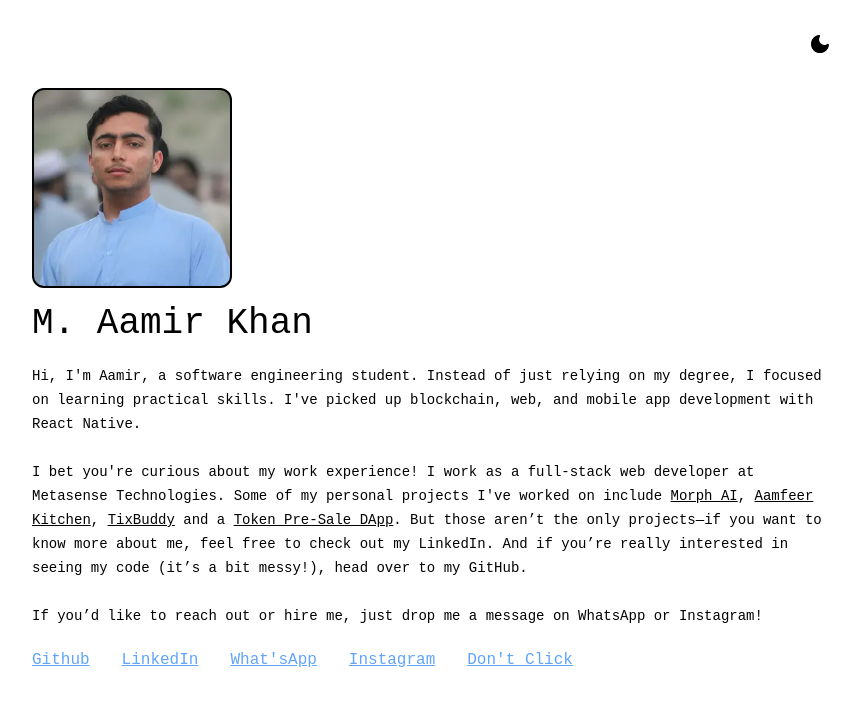
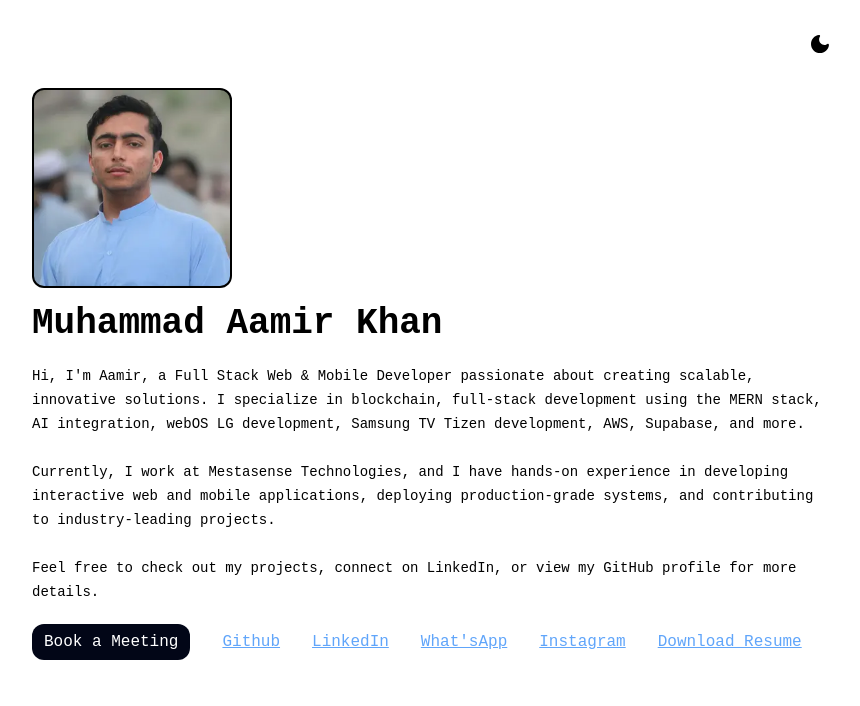
Before and after one commit to aamir-067/react-portfolio, a React (Create React App) app: page / in a window 1280 px wide. Shown: the top 706 px of the page, without its empty margins (208-1068 px from the left). Built offline with nearby package versions, Linux system fonts and the light colour scheme.

Commit message:
feat: add meeting link and seo practices

```diff
--- a/package.json
+++ b/package.json
@@ -5,6 +5,7 @@
 	"dependencies": {
 		"react": "^18.2.0",
 		"react-dom": "^18.2.0",
+		"react-helmet-async": "^2.0.5",
 		"react-scripts": "^5.0.1"
 	},
 	"scripts": {
--- a/src/App.tsx
+++ b/src/App.tsx
@@ -1,9 +1,93 @@
+import { Helmet } from 'react-helmet-async';
 import Hero from './components/Hero';
+
 function App() {
+  const seoTitle = "Muhammad Aamir Khan – Full Stack Web & Mobile Developer";
+  const seoDescription = "Muhammad Aamir Khan is a Full Stack Web & Mobile Developer based in Bannu, Pakistan. Specializing in blockchain, MERN stack, AI integration, webOS LG development, Samsung TV Tizen development, AWS, Supabase, and modern web/mobile applications. Passionate about creating scalable and innovative solutions.";
+  const keywords = "full stack developer, mobile developer, blockchain development, MERN stack, React, React Native, Next.js, Node.js, JavaScript, TypeScript, AI integration, OpenAI integration, Gemini integration, webOS LG development, Samsung TV Tizen development, AWS, Supabase, Docker, Firebase, Prisma, PostgreSQL, MongoDB, MySQL, smart contracts, responsive design, progressive web apps, UI/UX design, DevOps, scalable solutions, agile methodologies";
+  const canonicalUrl1 = "https://portfolio-of-aamir.vercel.app";
+  const canonicalUrl2 = "https://portfolio-of-aamir.netlify.app";
+  const profileImage = "https://f005.backblazeb2.com/b2api/v1/b2_download_file_by_id?fileId=4_zc421a63326d42ac782ac051b_f11475e19290637c4_d20250409_m055800_c005_v0501028_t0015_u01744178280365";
+  const twitterUsername = "@A_a_M_i_R_";
+  const author = "muhammad Aamir khan";
+
+  const jsonLdData = {
+    "@context": "https://schema.org",
+    "@type": "Person",
+    "name": author,
+    "jobTitle": "Full Stack Web & Mobile Developer",
+    "url": canonicalUrl1,
+    "image": profileImage,
+    "description": seoDescription,
+    "knowsAbout": [
+      "Blockchain Development",
+      "MERN Stack",
+      "React",
+      "React Native",
+      "Next.js",
+      "Node.js",
+      "AI Integration",
+      "OpenAi",
+      "Gemini Integration",
+      "webOS LG development",
+      "Samsung TV Tizen development",
+      "AWS",
+      "Supabase",
+      "Docker",
+      "Firebase",
+      "Prisma",
+      "PostgreSQL",
+      "MongoDB",
+      "MySQL"
+    ],
+    "affiliation": {
+      "@type": "Organization",
+      "name": "Mestasense Technologies"
+    },
+    "alumniOf": {
+      "@type": "CollegeOrUniversity",
+      "name": "UST Bannu"
+    }
+  };
+
   return (
-    <div className="App">
-      <Hero />
-    </div>
+    <>
+      <Helmet>
+        <html lang="en" />
+        <meta charSet="utf-8" />
+        <meta name="viewport" content="width=device-width, initial-scale=1" />
+        <title>{seoTitle}</title>
+        <meta name="description" content={seoDescription} />
+        <meta name="keywords" content={keywords} />
+        <meta name="author" content={author} />
+
+        {/* Canonical and Alternate Links */}
+        <link rel="canonical" href={canonicalUrl1} />
+        <link rel="alternate" href={canonicalUrl2} />
+
+        {/* Open Graph Tags */}
+        <meta property="og:title" content={seoTitle} />
+        <meta property="og:description" content={seoDescription} />
+        <meta property="og:url" content={canonicalUrl1} />
+        <meta property="og:type" content="website" />
+        <meta property="og:image" content={profileImage} />
+
+        {/* Twitter Card Tags */}
+        <meta name="twitter:card" content="summary_large_image" />
+        <meta name="twitter:title" content={seoTitle} />
+        <meta name="twitter:description" content={seoDescription} />
+        <meta name="twitter:image" content={profileImage} />
+        <meta name="twitter:site" content={twitterUsername} />
+
+        {/* JSON-LD Structured Data */}
+        <script type="application/ld+json">
+          {JSON.stringify(jsonLdData)}
+        </script>
+      </Helmet>
+      <div className="App">
+        <Hero />
+      </div>
+    </>
   );
 }
 
--- a/src/components/Hero.tsx
+++ b/src/components/Hero.tsx
@@ -1,46 +1,54 @@
-import { useState } from "react"
-import NavBar from "./Navbar"
+import { useState } from "react";
+import NavBar from "./Navbar";
 import Links from "./Links";
+
 const Hero = () => {
   const [isDark, setIsDark] = useState(false);
   const [loaded, setLoaded] = useState(false);
+
   return (
-        <div className='min-w-screen px-10 md:px-40 lg:px-60  min-h-screen bg-white dark:bg-slate-950'>
+    <main className="min-w-screen px-10 md:px-40 lg:px-60 min-h-screen bg-white dark:bg-slate-950">
       <NavBar isDark={isDark} setIsDark={setIsDark} />
-
+      <section aria-label="Profile Section">
         <div className="w-full max-w-[200px] bg-black dark:bg-slate-300 rounded-xl h-[200px]">
           <img
-                    alt="profile of Muhammad Aamir Khan, a software engineering student. Instead of just relying on my CS degree, I focus on learning practical skills. So far, I've picked up blockchain development, full-stack web development, and mobile app development with Expo React Native."
-                    className={`w-full  h-full rounded-xl p-0.5 object-cover overflow-hidden ${loaded ? "loaded" : "loading"}`}
-                    src={
-                        isDark ? "./profile_dark.webp" :
-                            "./profile_white.webp"
-                    }
-
+            alt="Profile image of Muhammad Aamir Khan, Full Stack Web & Mobile Developer skilled in blockchain, MERN stack, AI integration, webOS LG, Samsung TV Tizen development, AWS, and Supabase."
+            className={`w-full h-full rounded-xl p-0.5 object-cover overflow-hidden ${loaded ? "loaded" : "loading"}`}
+            src={isDark ? "./profile_dark.webp" : "./profile_white.webp"}
             onLoad={() => setLoaded(true)}
             onLoadStart={() => setLoaded(false)}
           />
         </div>
-
-            <div className='w-full h-3/5 flex items-center'>
-                <div className='text-black dark:text-gray-300'>
-                    <h2 className='text-3xl md:text-4xl mt-4 font-bolder font-victor capitalize'>M. Aamir Khan</h2>
-                    <p className='text-sm leading-6 font-victor my-5'>
-                        Hi, I'm Aamir, a software engineering student. Instead of just relying on my degree, I focused on learning practical skills. I've picked up blockchain, web, and mobile app development with React Native.<br /> <br />
-                        I bet you're curious about my work experience! I work as a full-stack web developer at Metasense Technologies. Some of my personal projects I've worked on include&nbsp;
-                        <a target={"_blank"} href={"https://play.google.com/store/apps/details?id=com.aamir067.morphai"} rel="noreferrer" className='p-0 underline font-victor capitalize text-black dark:text-gray-300 visited:text-black visited:dark:text-gray-300'>Morph AI</a>,&nbsp;
-                        <a target={"_blank"} href={"https://racipe-project-front.vercel.app/"} rel="noreferrer" className='p-0 underline font-victor capitalize text-black dark:text-gray-300 visited:text-black visited:dark:text-gray-300'>Aamfeer Kitchen</a>,&nbsp;
-                        <a target={"_blank"} href={"https://tixbuddy.netlify.app/"} rel="noreferrer" className='p-0 underline font-victor capitalize text-black dark:text-gray-300 visited:text-black visited:dark:text-gray-300'>TixBuddy</a>&nbsp;and a&nbsp;
-                        <a target={"_blank"} href={"https://liquidtron.netlify.app/"} rel="noreferrer" className='p-0 underline font-victor capitalize text-black dark:text-gray-300 visited:text-black visited:dark:text-gray-300'>Token Pre-sale DApp</a>. But those aren’t the only projects—if you want to know more about me, feel free to check out my LinkedIn. And if you’re really interested in seeing my code (it’s a bit messy!), head over to my GitHub. <br /> <br />
-
-                        If you’d like to reach out or hire me, just drop me a message on WhatsApp or Instagram!
+        <div className="w-full h-3/5 flex items-center">
+          <div className="text-black dark:text-gray-300">
+            <h1 className="text-3xl md:text-4xl mt-4 font-bold font-victor capitalize">
+              Muhammad Aamir Khan
+            </h1>
+            <p className="text-sm leading-6 font-victor my-5">
+              Hi, I'm Aamir, a Full Stack Web & Mobile Developer passionate
+              about creating scalable, innovative solutions. I specialize in
+              blockchain, full‑stack development using the MERN stack, AI
+              integration, webOS LG development, Samsung TV Tizen development,
+              AWS, Supabase, and more.
+              <br />
+              <br />
+              Currently, I work at Mestasense Technologies, and I have hands-on
+              experience in developing interactive web and mobile applications,
+              deploying production‑grade systems, and contributing to
+              industry‐leading projects.
+              <br />
+              <br />
+              Feel free to check out my projects, connect on LinkedIn, or view
+              my GitHub profile for more details.
             </p>
           </div>
         </div>
+      </section>
+      <footer>
+        <Links />
+      </footer>
+    </main>
+  );
+};
 
-            <Links />
-        </div>
-    )
-}
-
-export default Hero
+export default Hero;
--- a/src/components/Links.tsx
+++ b/src/components/Links.tsx
@@ -1,35 +1,39 @@
 const Links = () => {
-    const links = [
-        {
-            name: "github",
-            url: "https://github.com/aamir-067"
-        },
-        {
-            name: "linkedIn",
-            url: "https://www.linkedin.com/in/i-aamir-khan"
-        },
-        {
-            name: "what'sApp",
-            url: "https://wa.me/923441259408"
-        },
-        {
-            name: "instagram",
-            url: "https://www.instagram.com/aamir.067"
-        },
-        {
-            name: "don't click",
-            url: "https://drive.google.com/file/d/1v_eu1UWxvONh5yU8bqRLkmZDs-baNs6Z/view?usp=sharing"
-        }
-    ]
-    return (
-        <div className='flex flex-wrap gap-x-8 gap-y-4 pb-10'>
-            {
-                links.map(link => (
-                    <a key={link.url} download={link.name === "don't click"} target={"_blank"} href={link.url} rel="noreferrer" className='p-0 underline font-victor capitalize text-blue-400 visited:text-violet-400'>{link.name}</a>
-                ))
-            }
-        </div>
-    )
-}
+  const links = [
+    { name: "github", url: "https://github.com/aamir-067" },
+    { name: "linkedIn", url: "https://www.linkedin.com/in/i-aamir-khan" },
+    { name: "what'sApp", url: "https://wa.me/923441259408" },
+    { name: "instagram", url: "https://www.instagram.com/iaamir067" },
+    {
+      name: "download resume",
+      url: "https://drive.google.com/file/d/1v_eu1UWxvONh5yU8bqRLkmZDs-baNs6Z/view?usp=sharing",
+    },
+  ];
 
-export default Links
+  return (
+    <div className="flex items-center flex-wrap gap-x-8 gap-y-4 pb-10">
+      <a
+        className="px-3 py-1.5 bg-slate-950 hover:bg-slate-800 rounded-xl font-victor text-white dark:bg-white dark:text-slate-950"
+        href="https://calendly.com/aamirdev/1-in-1-meeting"
+        rel="noreferrer"
+        target="_blank"
+      >
+        Book a Meeting
+      </a>
+      {links.map((link) => (
+        <a
+          key={link.url}
+          download={link.name === "download resume"}
+          target="_blank"
+          rel="noreferrer"
+          href={link.url}
+          className="underline font-victor capitalize text-blue-400 visited:text-violet-400"
+        >
+          {link.name}
+        </a>
+      ))}
+    </div>
+  );
+};
+
+export default Links;
--- a/src/components/Navbar.tsx
+++ b/src/components/Navbar.tsx
@@ -1,45 +1,52 @@
-import { useEffect } from 'react'
+import { useEffect } from "react";
 
-const NavBar = ({ isDark, setIsDark }: { isDark: boolean; setIsDark: React.Dispatch<React.SetStateAction<boolean>> }) => {
+interface NavBarProps {
+  isDark: boolean;
+  setIsDark: React.Dispatch<React.SetStateAction<boolean>>;
+}
+
+const NavBar = ({ isDark, setIsDark }: NavBarProps) => {
   const toggleDarkMode = () => {
-        const root = document.getElementsByTagName('html')[0];
-        const isDark = root.classList.contains('dark');
-        if (isDark) {
-            root.classList.remove('dark');
-            root.classList.remove("bg-slate-950");
+    const root = document.documentElement;
+    if (root.classList.contains("dark")) {
+      root.classList.remove("dark", "bg-slate-950");
       setIsDark(false);
       localStorage.removeItem("isDark");
     } else {
-            root.classList.add('dark');
-            root.classList.add("bg-slate-950");
+      root.classList.add("dark", "bg-slate-950");
       setIsDark(true);
       localStorage.setItem("isDark", "true");
     }
-    }
+  };
 
   useEffect(() => {
     const dark = localStorage.getItem("isDark");
-        const root = document.getElementsByTagName('html')[0];
+    const root = document.documentElement;
     if (dark) {
-            root.classList.add('dark');
-            root.classList.add("bg-slate-950");
+      root.classList.add("dark", "bg-slate-950");
       setIsDark(true);
     } else {
-            root.classList.remove('dark');
-            root.classList.remove("bg-slate-950");
+      root.classList.remove("dark", "bg-slate-950");
       setIsDark(false);
     }
   }, [isDark, setIsDark]);
 
-
   return (
-        <div className='flex py-4 md:py-8 items-center justify-end'>
-            <button onClick={toggleDarkMode}>
-                {
-                    isDark ?
-                        <svg width="24" height="24" viewBox="0 0 24 24" fill="none" xmlns="http://www.w3.org/2000/svg">
+    <header className="flex py-4 md:py-8 items-center justify-end">
+      <button onClick={toggleDarkMode} aria-label="Toggle dark mode">
+        {isDark ? (
+          <svg
+            width="24"
+            height="24"
+            viewBox="0 0 24 24"
+            fill="none"
+            xmlns="http://www.w3.org/2000/svg"
+          >
             <g clip-path="url(#clip0_9_31)">
-                                <path d="M6.76 4.83999L4.96 3.04999L3.55 4.45999L5.34 6.24999L6.76 4.83999ZM4 10.5H1V12.5H4V10.5ZM13 0.549988H11V3.49999H13V0.549988ZM20.45 4.45999L19.04 3.04999L17.25 4.83999L18.66 6.24999L20.45 4.45999ZM17.24 18.16L19.03 19.96L20.44 18.55L18.64 16.76L17.24 18.16ZM20 10.5V12.5H23V10.5H20ZM12 5.49999C8.69 5.49999 6 8.18999 6 11.5C6 14.81 8.69 17.5 12 17.5C15.31 17.5 18 14.81 18 11.5C18 8.18999 15.31 5.49999 12 5.49999ZM11 22.45H13V19.5H11V22.45ZM3.55 18.54L4.96 19.95L6.75 18.15L5.34 16.74L3.55 18.54Z" fill="white" />
+              <path
+                d="M6.76 4.83999L4.96 3.04999L3.55 4.45999L5.34 6.24999L6.76 4.83999ZM4 10.5H1V12.5H4V10.5ZM13 0.549988H11V3.49999H13V0.549988ZM20.45 4.45999L19.04 3.04999L17.25 4.83999L18.66 6.24999L20.45 4.45999ZM17.24 18.16L19.03 19.96L20.44 18.55L18.64 16.76L17.24 18.16ZM20 10.5V12.5H23V10.5H20ZM12 5.49999C8.69 5.49999 6 8.18999 6 11.5C6 14.81 8.69 17.5 12 17.5C15.31 17.5 18 14.81 18 11.5C18 8.18999 15.31 5.49999 12 5.49999ZM11 22.45H13V19.5H11V22.45ZM3.55 18.54L4.96 19.95L6.75 18.15L5.34 16.74L3.55 18.54Z"
+                fill="white"
+              />
             </g>
             <defs>
               <clipPath id="clip0_9_31">
@@ -47,14 +54,23 @@ const NavBar = ({ isDark, setIsDark }: { isDark: boolean; setIsDark: React.Dispa
               </clipPath>
             </defs>
           </svg>
-                        :
-                        <svg width="24" height="24" viewBox="0 0 24 24" fill="none" xmlns="http://www.w3.org/2000/svg">
-                            <path d="M12 21C9.48333 21 7.354 20.129 5.612 18.387C3.87067 16.6457 3 14.5167 3 12C3 9.70002 3.75 7.70402 5.25 6.01202C6.75 4.32069 8.66667 3.33336 11 3.05002C11.4167 3.00002 11.7417 3.15002 11.975 3.50002C12.2083 3.85002 12.2 4.21669 11.95 4.60002C11.6667 5.03336 11.454 5.49169 11.312 5.97502C11.1707 6.45836 11.1 6.96669 11.1 7.50002C11.1 9.00002 11.625 10.275 12.675 11.325C13.725 12.375 15 12.9 16.5 12.9C17.0167 12.9 17.5293 12.825 18.038 12.675C18.546 12.525 19 12.3167 19.4 12.05C19.75 11.8167 20.1083 11.804 20.475 12.012C20.8417 12.2207 21 12.55 20.95 13C20.7167 15.3 19.7377 17.2084 18.013 18.725C16.2877 20.2417 14.2833 21 12 21Z" fill="black" />
+        ) : (
+          <svg
+            width="24"
+            height="24"
+            viewBox="0 0 24 24"
+            fill="none"
+            xmlns="http://www.w3.org/2000/svg"
+          >
+            <path
+              d="M12 21C9.48333 21 7.354 20.129 5.612 18.387C3.87067 16.6457 3 14.5167 3 12C3 9.70002 3.75 7.70402 5.25 6.01202C6.75 4.32069 8.66667 3.33336 11 3.05002C11.4167 3.00002 11.7417 3.15002 11.975 3.50002C12.2083 3.85002 12.2 4.21669 11.95 4.60002C11.6667 5.03336 11.454 5.49169 11.312 5.97502C11.1707 6.45836 11.1 6.96669 11.1 7.50002C11.1 9.00002 11.625 10.275 12.675 11.325C13.725 12.375 15 12.9 16.5 12.9C17.0167 12.9 17.5293 12.825 18.038 12.675C18.546 12.525 19 12.3167 19.4 12.05C19.75 11.8167 20.1083 11.804 20.475 12.012C20.8417 12.2207 21 12.55 20.95 13C20.7167 15.3 19.7377 17.2084 18.013 18.725C16.2877 20.2417 14.2833 21 12 21Z"
+              fill="black"
+            />
           </svg>
-                }
+        )}
       </button>
-        </div>
-    )
-}
+    </header>
+  );
+};
 
-export default NavBar
+export default NavBar;
--- a/src/index.tsx
+++ b/src/index.tsx
@@ -1,15 +1,18 @@
 import React from 'react';
 import ReactDOM from 'react-dom/client';
+import { HelmetProvider } from 'react-helmet-async';
 import './index.css';
 import App from './App';
 
+const rootElement: HTMLElement | null = document.getElementById('root');
 
-
-const rootElement: any = document.getElementById('root');
-
+if (rootElement) {
   const root = ReactDOM.createRoot(rootElement);
   root.render(
     <React.StrictMode>
+      <HelmetProvider>
         <App />
+      </HelmetProvider>
     </React.StrictMode>
   );
+}
```
Also changed, not shown: 2 other files (tests, documents, lock files or other folders). Lines whose indentation alone changed are shown as unchanged.
